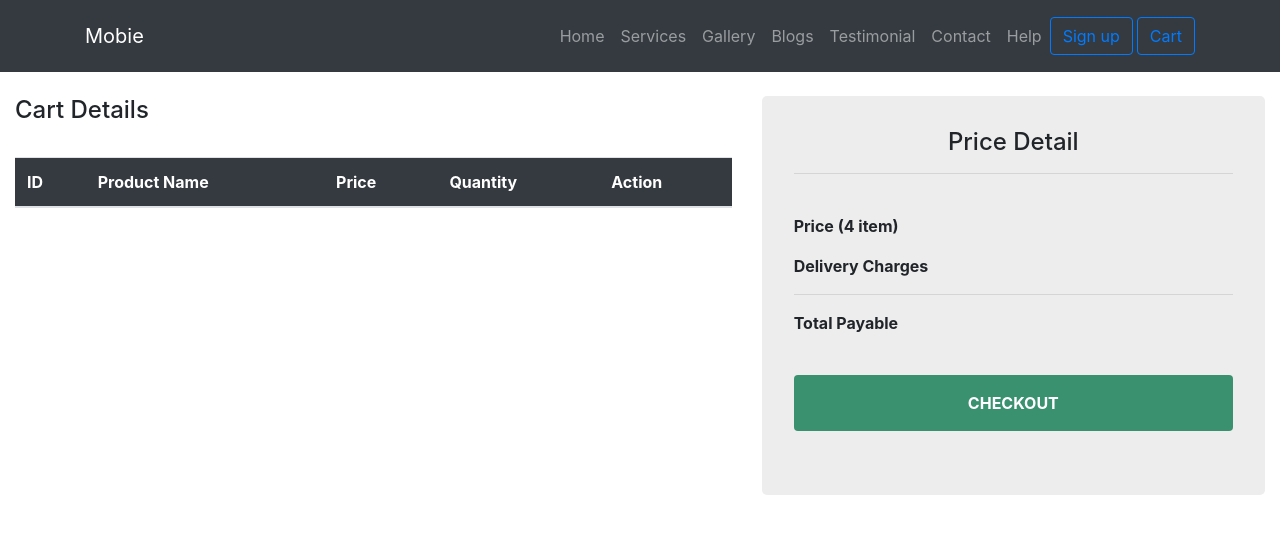
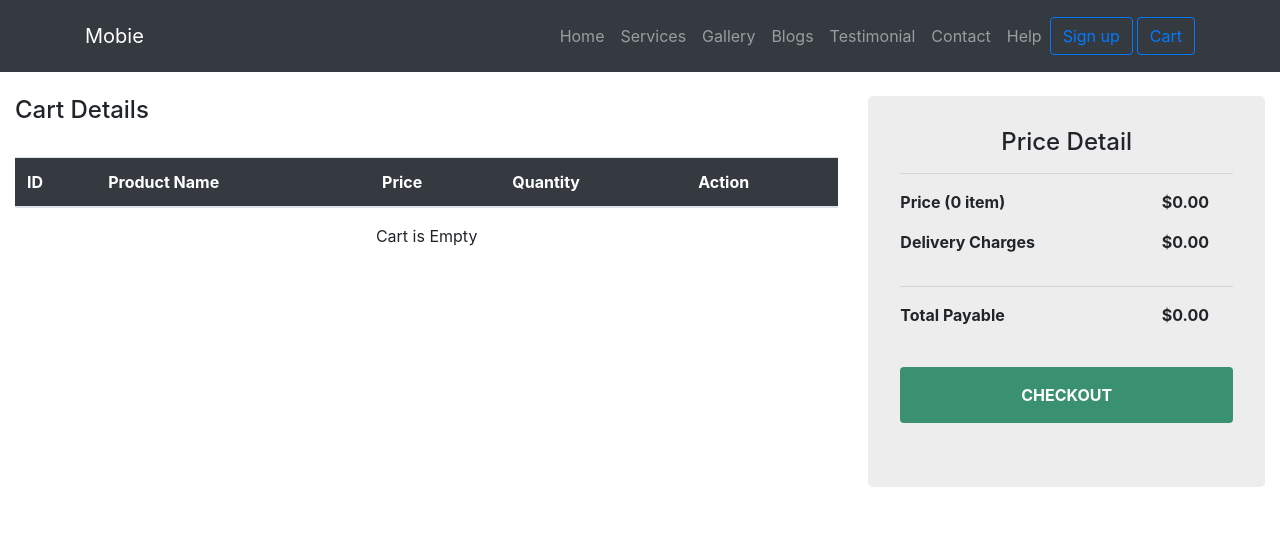
Before and after one commit to ShastrakarAkshay/Mobie, an Angular app: page /addToCart in a window 1280 px wide. Shown: the top 534 px of the page. Built offline with nearby package versions, Linux system fonts and the light colour scheme.

Commit message:
changes done in checkout

```diff
--- a/src/app/add-to-cart/add-to-cart.component.html
+++ b/src/app/add-to-cart/add-to-cart.component.html
@@ -1,6 +1,6 @@
 <div class="container-fluid">
   <div class="row">
-    <div class="col-md-7">
+    <div class="col-md-8">
       <br>
       <h4>Cart Details</h4>
       <br>
@@ -35,19 +35,30 @@
           </tr>
         </tbody>
       </table>
+      <div class="text-center text-red">
+        <span *ngIf="cartDetails.length == 0"> Cart is Empty</span>
       </div>
-    <div class="col-md-5">
+    </div>
+    <div class="col-md-4">
       <br>
       <div class="container checkDiv">
         <h4 class="text-center">Price Detail</h4>
         <hr>
-            <br>
-            <p><b>Price (4 item)</b></p>
-            <p><b>Delivery Charges</b></p>
+        <div class="row pr-4">
+          <div class="col-sm-6"><p><b>Price ({{totalItems}} item)</b></p></div>
+          <div class="col-sm-6 text-right"><b>{{totalPrice | currency:INR}}</b></div>
+        </div>
+        <div class="row pr-4">
+          <div class="col-sm-6"><p><b>Delivery Charges</b></p></div>
+          <div class="col-sm-6 text-right"><b>{{totalCharges | currency:INR}}</b></div>
+        </div>
         <hr>
-            <p><b>Total Payable</b></p>
-            <br>
-            <div class="action text-center">
+        <div class="row pr-4">
+          <div class="col-sm-6"> <p><b>Total Payable</b></p></div>
+          <div class="col-sm-6 text-right"><b>{{totalPayable | currency:INR}}</b></div>
+        </div>
+
+        <div class="action text-center mt-4">
           <button class="checkout btn" type="button">Checkout</button>
         </div>
       </div>
--- a/src/app/add-to-cart/add-to-cart.component.ts
+++ b/src/app/add-to-cart/add-to-cart.component.ts
@@ -10,8 +10,14 @@ export class AddToCartComponent implements OnInit {
 
   cartDetails: any;
   quantity: number = 1;
+  totalItems: number = 0;
+  totalPrice: number = 0;
+  totalCharges: number = 0;
+  totalPayable: number = 0;
+
   constructor(private cartService: CartService) {
     this.cartDetails = this.cartService.getCartDetails();
+    this.totalItems = this.cartDetails.length;
   }
 
   ngOnInit() {
@@ -20,6 +26,7 @@ export class AddToCartComponent implements OnInit {
 
   removeItem(productId){
     this.cartDetails = this.cartService.removeCartItem(productId);
+    this.totalItems = this.cartDetails.length;
   }
 
   incrementQuantity(){
--- a/src/app/services/mobile-brand.service.ts
+++ b/src/app/services/mobile-brand.service.ts
@@ -19,7 +19,8 @@ export class MobileBrandService {
         "rear-camera": "16MP",
         "os": "Oreo"
       },
-      "price": "14999"
+      "price": "14999",
+      "quantity":"1"
     },
     {
       "productId": "2",
@@ -32,7 +33,8 @@ export class MobileBrandService {
         "rear-camera": "16MP",
         "os": "Oreo"
       },
-      "price": "15999"
+      "price": "15999",
+      "quantity":"1"
     },
     {
       "productId": "3",
@@ -45,7 +47,8 @@ export class MobileBrandService {
         "rear-camera": "16MP",
         "os": "Oreo"
       },
-      "price": "16999"
+      "price": "16999",
+      "quantity":"1"
     },
     {
       "productId": "4",
@@ -58,7 +61,8 @@ export class MobileBrandService {
         "rear-camera": "16MP",
         "os": "Oreo"
       },
-      "price": "17999"
+      "price": "17999",
+      "quantity":"1"
     },
     {
       "productId": "5",
@@ -71,7 +75,8 @@ export class MobileBrandService {
         "rear-camera": "16MP",
         "os": "Oreo"
       },
-      "price": "14999"
+      "price": "14999",
+      "quantity":"1"
     },
     {
       "productId": "6",
@@ -84,7 +89,8 @@ export class MobileBrandService {
         "rear-camera": "16MP",
         "os": "Oreo"
       },
-      "price": "12999"
+      "price": "12999",
+      "quantity":"1"
     },
     {
       "productId": "7",
@@ -97,7 +103,8 @@ export class MobileBrandService {
         "rear-camera": "16MP",
         "os": "Oreo"
       },
-      "price": "14999"
+      "price": "14999",
+      "quantity":"1"
     },
     {
       "productId": "8",
@@ -110,7 +117,8 @@ export class MobileBrandService {
         "rear-camera": "16MP",
         "os": "Oreo"
       },
-      "price": "10999"
+      "price": "10999",
+      "quantity":"1"
     },
     {
       "productId": "9",
@@ -123,7 +131,8 @@ export class MobileBrandService {
         "rear-camera": "16MP",
         "os": "Oreo"
       },
-      "price": "19999"
+      "price": "19999",
+      "quantity":"1"
     },
     {
       "productId": "10",
@@ -136,7 +145,8 @@ export class MobileBrandService {
         "rear-camera": "16MP",
         "os": "Oreo"
       },
-      "price": "14999"
+      "price": "14999",
+      "quantity":"1"
     },
   ];
 
```
Lines whose indentation alone changed are shown as unchanged.
